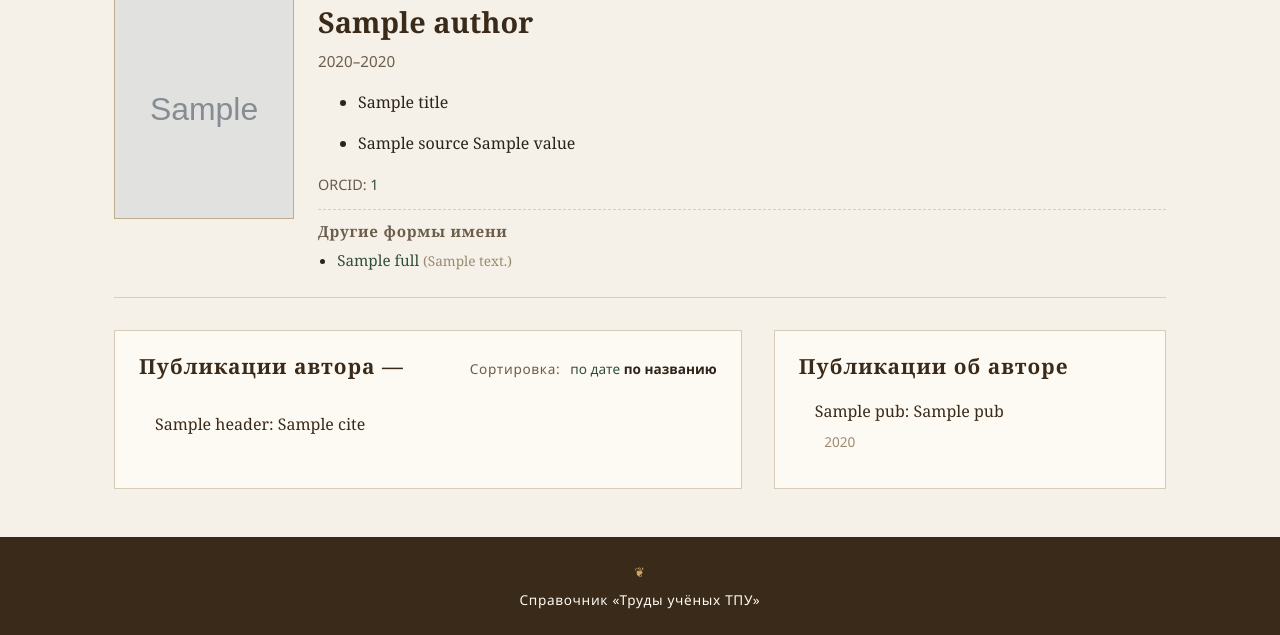
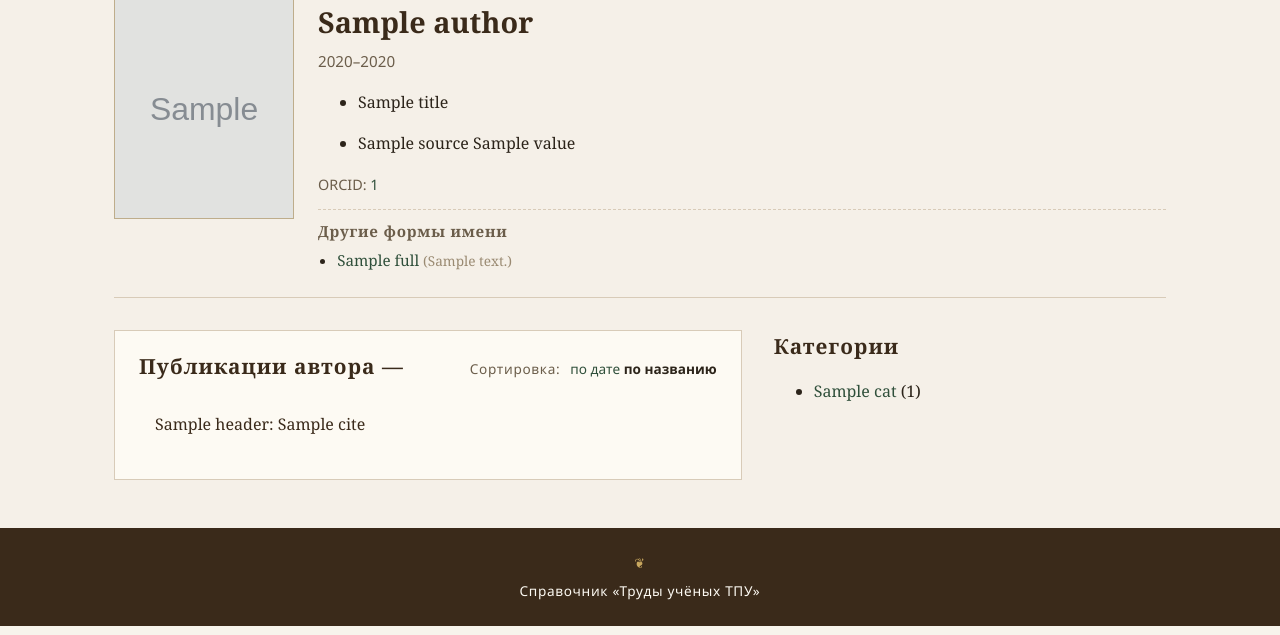
Before and after one commit to fjodortatarsky/twlib, a Flask app: template app/templates/author.html in a window 1280 px wide. Shown: the part 270-905 px from the top of the page. Run offline with Flask 3, Linux system fonts and the light colour scheme; the template is opened without the code that fills it: most values are stand-ins (such as "Sample title", 1, 10 or a date in 2020); grey boxes marked "Sample" are stand-in pictures.

Commit message:
[twlib] author pub list fix

```diff
--- a/app/static/css/style.css
+++ b/app/static/css/style.css
@@ -488,6 +488,8 @@ a.letter-link:hover {
 .publication-title {
     font-size: 1.05rem;
     display: block;
+    text-align: justify;
+    hyphens: auto;
 }
 
 .publication-meta {
--- a/app/templates/author.html
+++ b/app/templates/author.html
@@ -101,20 +101,20 @@
     {% endif %}
     {% endmacro %}
 
-    {# -------- Единая шапка секции (отображается всегда строго один раз) -------- #}
+
+        {# -------- Единая шапка секции -------- #}
     <div class="section-header">
       <h2 class="section-title">
         Публикации автора
-        {% if category %}
+        {% if category and category != 'all' %}
+          {% if category == 'about' %}
+            — Об авторе
+          {% else %}
             — {{ categories|selectattr('key', 'equalto', category)|map(attribute='name')|first }}
+          {% endif %}
         {% endif %}
       </h2>
       <div class="sort-controls">
-        {% if grouped and not category %}
-          <a href="{{ url_for('main.author', authority_id=author.id) }}" class="sort-link">
-            Назад ко всем категориям
-          </a>
-        {% else %}
         <span class="sort-label">Сортировка:</span>
         {% if sort == 'date' %}
         <span class="sort-current">по дате</span>
@@ -125,95 +125,48 @@
            class="sort-link">по дате</a>
         <span class="sort-current">по названию</span>
         {% endif %}
-        {% endif %}
       </div>
     </div>
-
-    {# -------- Список категорий (если включена группировка) -------- #}
-    {% if grouped %}
-    <div class="categories-list">
-      <p>Найдено {{ total_all }} публикаций.</p>
-      <ul class="category-links">
-        {% for cat in categories %}
-        <li class="category-item {% if cat.key == category %}category-active{% endif %}">
-          {% if cat.key == category %}
-            <strong>{{ cat.name }}</strong>
-            <span class="category-count">({{ cat.count }})</span>
-            <a href="{{ url_for('main.author', authority_id=author.id) }}" class="category-close">✕</a>
-          {% else %}
-            <a href="?category={{ cat.key }}{% if sort %}&sort={{ sort }}{% endif %}">
-              {{ cat.name }}
-            </a>
-            <span class="category-count">({{ cat.count }})</span>
-          {% endif %}
-        </li>
-        {% endfor %}
-      </ul>
-    </div>
-    {% endif %}
-
-    {# -------- Список публикаций (отображается, если выбрана категория или группировка отключена) -------- #}
-    {% if category or not grouped %}
 
     {{ paginator() }}
 
     <ul class="publication-list">
       {% for pub in publications %}
       <li class="publication-item">
-          <!--a href="{{ url_for('main.publication', publication_id=pub.id) }}"
-             class="publication-title">
-            {{ pub.title }}{% if pub.subtitle %}: {{ pub.subtitle }}{% endif %}
-          </a-->
         <a href="{{ url_for('main.publication', publication_id=pub.id) }}"
            class="publication-title">
           {% if pub.header %}{{ pub.header }}: {% endif %}
           {% if pub.cite %}{{ pub.cite }}{% endif %}
         </a>
-
-          <!--div class="publication-meta">
-            {% if pub.authors %}
-            {% for a in pub.authors %}
-            {% if a.authority_id %}
-            <a href="{{ url_for('main.author', authority_id=a.authority_id) }}">{{ a.name }}</a>
-            {% else %}
-            <span>{{ a.name }}</span>
-            {% endif %}
-            {% if not loop.last %}, {% endif %}
-            {% endfor %}
-            {% endif %}
-            {% if pub.year %}<span class="meta-year">{{ pub.year }}</span>{% endif %}
-          </div-->
       </li>
       {% else %}
       <li class="empty-note">Публикации не найдены.</li>
       {% endfor %}
     </ul>
 
-      {# Пагинатор внизу убран, чтобы строго соответствовать требованию "всегда только один раз".
-         Если он всё же нужен и в нижней части списка, просто раскомментируйте строку ниже: #}
-      {# {{ paginator() }} #}
-
-    {% endif %}
+    {{ paginator() }}
 
   </section>
 
-    <section class="about-section">
-        <h2 class="section-title">Публикации об авторе</h2>
-        <ul class="publication-list">
-            {% for pub in about %}
-                <li class="publication-item">
-                    <a href="{{ url_for('main.publication', publication_id=pub.id) }}" class="publication-title">
-                        {{ pub.title }}{% if pub.subtitle %}: {{ pub.subtitle }}{% endif %}
+      <aside class="facets-section">
+        <h2 class="section-title">Категории</h2>
+        <ul class="facet-list">
+            {% for cat in categories %}
+            <li class="facet-item {% if cat.key == category or (not category and cat.key == 'all') %}facet-active{% endif %}">
+                {% if cat.key == category or (not category and cat.key == 'all') %}
+                    <strong>{{ cat.name }}</strong>
+                    {% if cat.count %}<span class="facet-count">({{ cat.count }})</span>{% endif %}
+                {% else %}
+                    <a href="?category={{ cat.key }}{% if sort %}&sort={{ sort }}{% endif %}"
+                       class="facet-link">
+                        {{ cat.name }}
                     </a>
-                    <div class="publication-meta">
-                        {% if pub.year %}<span class="meta-year">{{ pub.year }}</span>{% endif %}
-                    </div>
+                    {% if cat.count %}<span class="facet-count">({{ cat.count }})</span>{% endif %}
+                {% endif %}
             </li>
-            {% else %}
-                <li class="empty-note">Публикаций об авторе не найдено.</li>
             {% endfor %}
         </ul>
-    </section>
+    </aside>
 
 </div>
 
```
Also changed, not shown: app/routes.py (+34 -16 lines), app/sru_client.py (+43 -6 lines), 1 other file. Lines whose indentation alone changed are shown as unchanged.
